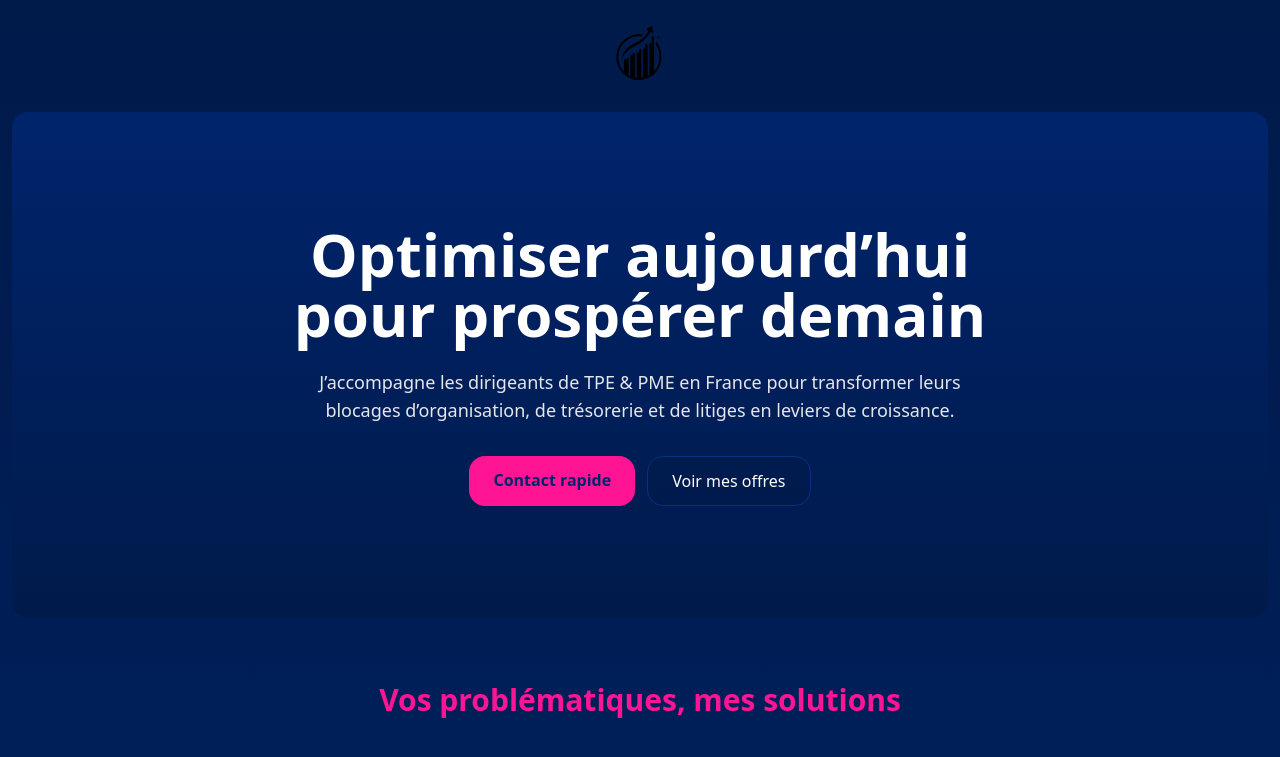
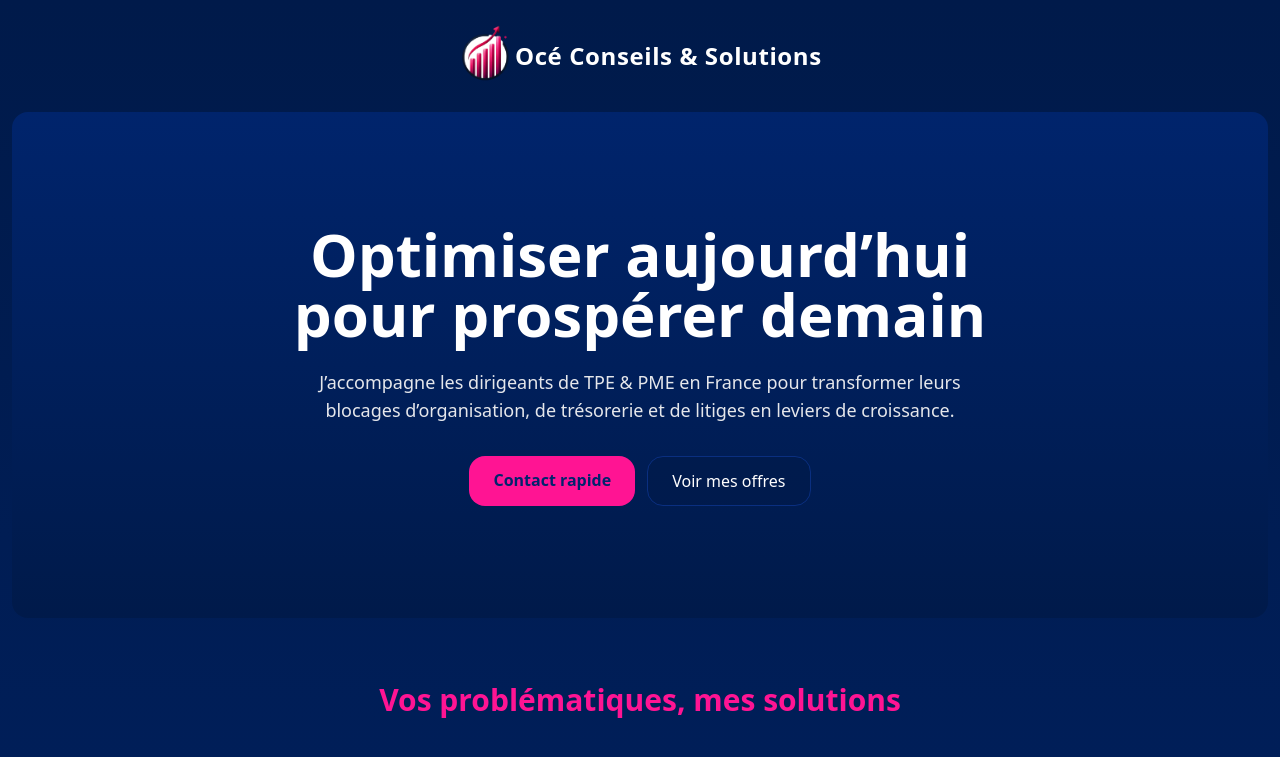
Before and after one commit to azadrius/OCSite, a Next.js app: page / in a window 1280 px wide. Shown: the top 757 px of the page. Built offline with nearby package versions, Linux system fonts and the light colour scheme.

Commit message:
Retour Oceane

```diff
--- a/pages/index.js
+++ b/pages/index.js
@@ -13,8 +13,9 @@ const DATA = {
     description:
       "J’accompagne les dirigeants de TPE & PME en France pour transformer leurs blocages d’organisation, de trésorerie et de litiges en leviers de croissance.",
     email: "oc.conseilssolutions@gmail.com",
-    phone: "06 67 65 60 12",
-    logoSrc: "/logo.svg",
+    enterprise: "Océ Conseils & Solutions",
+    phone: "06 65 67 60 12",
+    logoSrc: "/Logo.PNG",
   },
   problems: [
     { icon: BarChart3, text: "Difficultés de trésorerie" },
@@ -30,7 +31,7 @@ const DATA = {
   ],
   gestions: [
     {
-      name: "Gestion Administration / RH",
+      name: "Gestion Administration/RH",
       desc: [
         "Création documents / formulaire interne ou courrier type",
         "Mise en place & Refonte de l'organisation administrative ou RH",
@@ -90,9 +91,10 @@ const SEOHiddenKeywords = ({ keywords }) => (
 /************************
  * Sections (pass global mobile‑first)
  ************************/
-const SiteHeader = ({ logoSrc }) => (
+const SiteHeader = ({ logoSrc, enterprise }) => (
   <header className="w-full py-4 sm:py-6 px-4 flex items-center justify-center">
     <img src={logoSrc} alt="Logo entreprise" className="h-12 sm:h-16 object-contain" />
+    <h1 className="text-lg sm:text-2xl font-bold text-white tracking-wide">{enterprise}</h1>
   </header>
 );
 
@@ -311,7 +313,7 @@ export default function OnePagePremium() {
       <SEOHead title={site.title} description={site.description} keywords={keywords} />
       <SEOHiddenKeywords keywords={keywords} />
 
-      <SiteHeader logoSrc={site.logoSrc} />
+      <SiteHeader logoSrc={site.logoSrc} enterprise={site.enterprise}/>
       <Hero title={site.title} description={site.description} />
       <Problems items={problems} />
       <Offers items={offers} />
```
Also changed, not shown: public/logo.svg (deleted).
